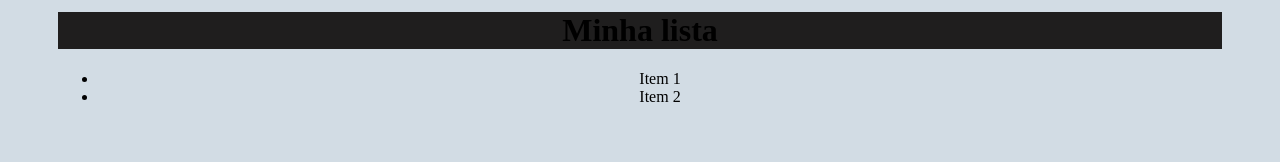
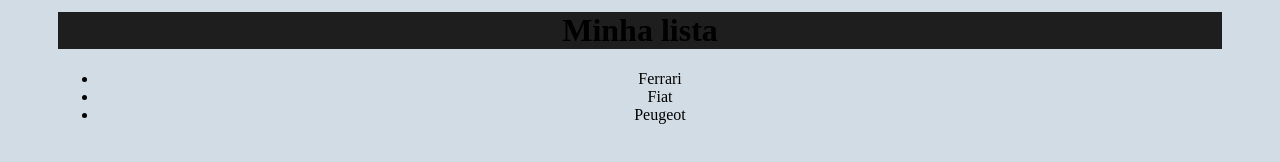
Before and after one commit to thomasravache/react-study-hora-de-codar, a React (Create React App) app: page / in a window 1280 px wide. Shown: the part 608-770 px from the top of the page. Built offline with nearby package versions, Linux system fonts and the light colour scheme.

Commit message:
feat: Utilizando fragment no Item.jsx

```diff
--- /dev/null
+++ b/src/components/Item.jsx
@@ -0,0 +1,9 @@
+function Item({ marca }) {
+    return(
+        <>
+            <li>{marca}</li>
+        </>
+    );
+}
+
+export default Item;
--- a/src/components/List.jsx
+++ b/src/components/List.jsx
@@ -1,10 +1,13 @@
+import Item from "./Item";
+
 function List() {
     return(
         <>
             <h1>Minha lista</h1>
             <ul>
-            <li>Item 1</li>
-            <li>Item 2</li>
+                <Item marca="Ferrari" />
+                <Item marca="Fiat" />
+                <Item marca="Peugeot" />
             </ul>
         </>
     )
```
